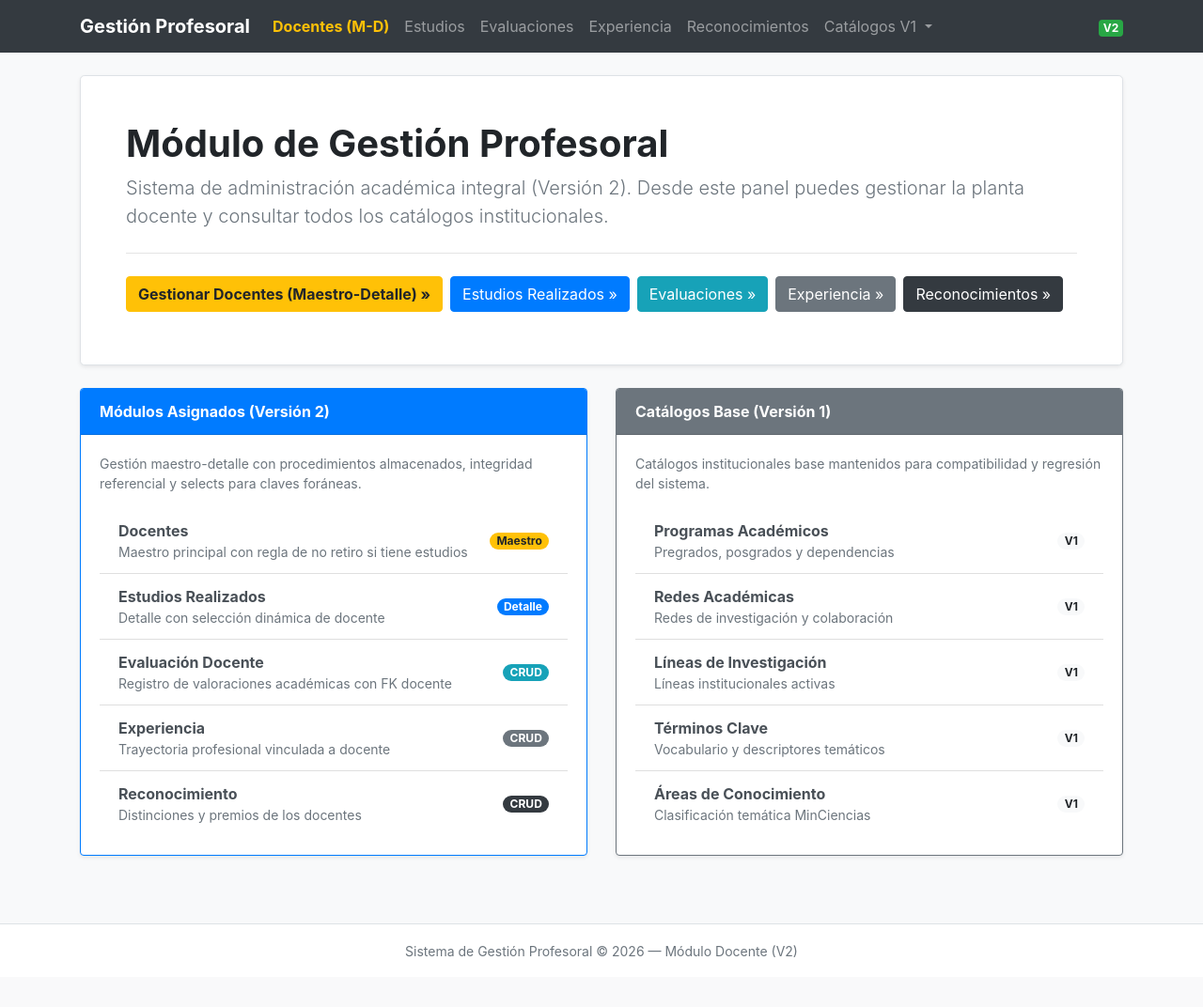
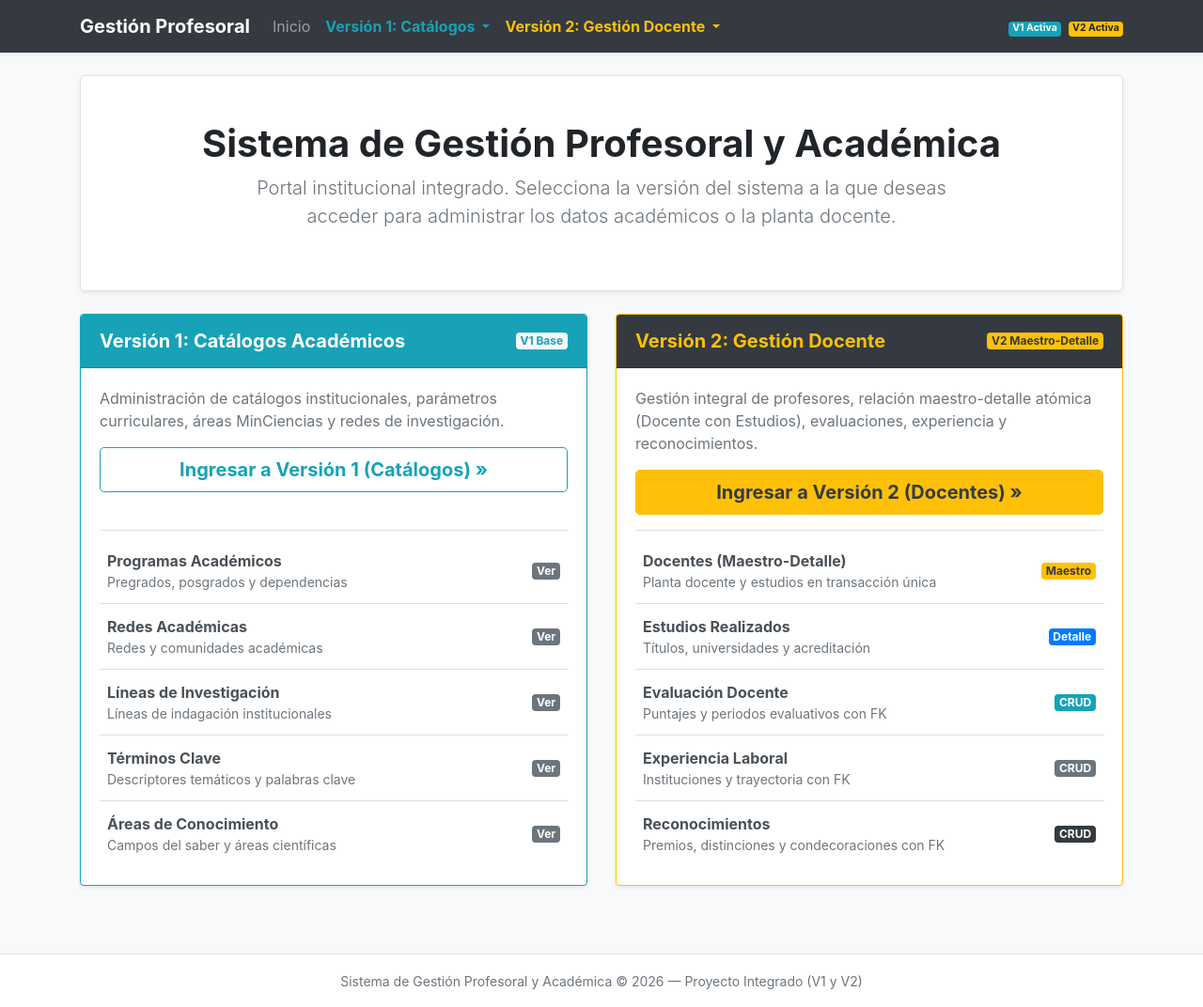
Before and after one commit to samuel06lopezg/gestion-profesoral-v1, a PHP site: page / in a window 1280 px wide. Shown: the whole page at 94% size. Before the commit the page ends 1019 px from the top, so only its background shows below. Run offline with PHP 8.4, Linux system fonts and the light colour scheme.

Commit message:
feat(front): redisenar portal de inicio y navbar con acceso equilibrado a v1 y v2

```diff
--- a/front_php/vistas/inicio.php
+++ b/front_php/vistas/inicio.php
@@ -1,119 +1,93 @@
-<div class="jumbotron bg-white border shadow-sm p-4 p-md-5 mb-4">
-    <h1 class="display-5 font-weight-bold">Módulo de Gestión Profesoral</h1>
-    <p class="lead text-muted">Sistema de administración académica integral (Versión 2). Desde este panel puedes gestionar la planta docente y consultar todos los catálogos institucionales.</p>
-    <hr class="my-4">
-    <div class="d-flex flex-wrap gap-2">
-        <a class="btn btn-warning font-weight-bold mr-2 mb-2" href="/docentes" role="button">
-            Gestionar Docentes (Maestro-Detalle) &raquo;
-        </a>
-        <a class="btn btn-primary mr-2 mb-2" href="/estudios" role="button">
-            Estudios Realizados &raquo;
-        </a>
-        <a class="btn btn-info text-white mr-2 mb-2" href="/evaluaciones" role="button">
-            Evaluaciones &raquo;
-        </a>
-        <a class="btn btn-secondary mr-2 mb-2" href="/experiencias" role="button">
-            Experiencia &raquo;
-        </a>
-        <a class="btn btn-dark mb-2" href="/reconocimientos" role="button">
-            Reconocimientos &raquo;
-        </a>
-    </div>
+<div class="jumbotron bg-white border shadow-sm p-4 p-md-5 mb-4 text-center">
+    <h1 class="display-5 font-weight-bold mb-2">Sistema de Gestión Profesoral y Académica</h1>
+    <p class="lead text-muted mx-auto" style="max-width: 800px;">
+        Portal institucional integrado. Selecciona la versión del sistema a la que deseas acceder para administrar los datos académicos o la planta docente.
+    </p>
 </div>
 
 <div class="row">
-    <!-- Bloque V2 -->
+    <!-- Opción 1: Versión 1 -->
     <div class="col-lg-6 mb-4">
-        <div class="card h-100 shadow-sm border-primary">
-            <div class="card-header bg-primary text-white font-weight-bold">
-                Módulos Asignados (Versión 2)
+        <div class="card h-100 shadow-sm border-info">
+            <div class="card-header bg-info text-white d-flex justify-content-between align-items-center py-3">
+                <h4 class="h5 mb-0 font-weight-bold">Versión 1: Catálogos Académicos</h4>
+                <span class="badge badge-light text-info font-weight-bold">V1 Base</span>
             </div>
-            <div class="card-body">
-                <p class="text-muted small">Gestión maestro-detalle con procedimientos almacenados, integridad referencial y selects para claves foráneas.</p>
-                <div class="list-group list-group-flush">
-                    <a href="/docentes" class="list-group-item list-group-item-action d-flex justify-content-between align-items-center">
-                        <div>
-                            <strong>Docentes</strong>
-                            <div class="small text-muted">Maestro principal con regla de no retiro si tiene estudios</div>
-                        </div>
-                        <span class="badge badge-warning badge-pill">Maestro</span>
+            <div class="card-body d-flex flex-column">
+                <p class="text-muted">
+                    Administración de catálogos institucionales, parámetros curriculares, áreas MinCiencias y redes de investigación.
+                </p>
+
+                <div class="mb-3">
+                    <a href="/programas" class="btn btn-outline-info btn-block btn-lg font-weight-bold">
+                        Ingresar a Versión 1 (Catálogos) &raquo;
                     </a>
-                    <a href="/estudios" class="list-group-item list-group-item-action d-flex justify-content-between align-items-center">
-                        <div>
-                            <strong>Estudios Realizados</strong>
-                            <div class="small text-muted">Detalle con selección dinámica de docente</div>
-                        </div>
-                        <span class="badge badge-primary badge-pill">Detalle</span>
+                </div>
+
+                <div class="list-group list-group-flush mt-auto border-top pt-2">
+                    <a href="/programas" class="list-group-item list-group-item-action d-flex justify-content-between align-items-center px-2">
+                        <span><strong>Programas Académicos</strong> <small class="text-muted d-block">Pregrados, posgrados y dependencias</small></span>
+                        <span class="badge badge-secondary">Ver</span>
                     </a>
-                    <a href="/evaluaciones" class="list-group-item list-group-item-action d-flex justify-content-between align-items-center">
-                        <div>
-                            <strong>Evaluación Docente</strong>
-                            <div class="small text-muted">Registro de valoraciones académicas con FK docente</div>
-                        </div>
-                        <span class="badge badge-info badge-pill">CRUD</span>
+                    <a href="/redes" class="list-group-item list-group-item-action d-flex justify-content-between align-items-center px-2">
+                        <span><strong>Redes Académicas</strong> <small class="text-muted d-block">Redes y comunidades académicas</small></span>
+                        <span class="badge badge-secondary">Ver</span>
                     </a>
-                    <a href="/experiencias" class="list-group-item list-group-item-action d-flex justify-content-between align-items-center">
-                        <div>
-                            <strong>Experiencia</strong>
-                            <div class="small text-muted">Trayectoria profesional vinculada a docente</div>
-                        </div>
-                        <span class="badge badge-secondary badge-pill">CRUD</span>
+                    <a href="/lineas" class="list-group-item list-group-item-action d-flex justify-content-between align-items-center px-2">
+                        <span><strong>Líneas de Investigación</strong> <small class="text-muted d-block">Líneas de indagación institucionales</small></span>
+                        <span class="badge badge-secondary">Ver</span>
                     </a>
-                    <a href="/reconocimientos" class="list-group-item list-group-item-action d-flex justify-content-between align-items-center">
-                        <div>
-                            <strong>Reconocimiento</strong>
-                            <div class="small text-muted">Distinciones y premios de los docentes</div>
-                        </div>
-                        <span class="badge badge-dark badge-pill">CRUD</span>
+                    <a href="/terminos" class="list-group-item list-group-item-action d-flex justify-content-between align-items-center px-2">
+                        <span><strong>Términos Clave</strong> <small class="text-muted d-block">Descriptores temáticos y palabras clave</small></span>
+                        <span class="badge badge-secondary">Ver</span>
+                    </a>
+                    <a href="/areas" class="list-group-item list-group-item-action d-flex justify-content-between align-items-center px-2">
+                        <span><strong>Áreas de Conocimiento</strong> <small class="text-muted d-block">Campos del saber y áreas científicas</small></span>
+                        <span class="badge badge-secondary">Ver</span>
                     </a>
                 </div>
             </div>
         </div>
     </div>
 
-    <!-- Bloque V1 -->
+    <!-- Opción 2: Versión 2 -->
     <div class="col-lg-6 mb-4">
-        <div class="card h-100 shadow-sm border-secondary">
-            <div class="card-header bg-secondary text-white font-weight-bold">
-                Catálogos Base (Versión 1)
+        <div class="card h-100 shadow-sm border-warning">
+            <div class="card-header bg-dark text-warning d-flex justify-content-between align-items-center py-3">
+                <h4 class="h5 mb-0 font-weight-bold">Versión 2: Gestión Docente</h4>
+                <span class="badge badge-warning text-dark font-weight-bold">V2 Maestro-Detalle</span>
             </div>
-            <div class="card-body">
-                <p class="text-muted small">Catálogos institucionales base mantenidos para compatibilidad y regresión del sistema.</p>
-                <div class="list-group list-group-flush">
-                    <a href="/programas" class="list-group-item list-group-item-action d-flex justify-content-between align-items-center">
-                        <div>
-                            <strong>Programas Académicos</strong>
-                            <div class="small text-muted">Pregrados, posgrados y dependencias</div>
-                        </div>
-                        <span class="badge badge-light badge-pill">V1</span>
+            <div class="card-body d-flex flex-column">
+                <p class="text-muted">
+                    Gestión integral de profesores, relación maestro-detalle atómica (Docente con Estudios), evaluaciones, experiencia y reconocimientos.
+                </p>
+
+                <div class="mb-3">
+                    <a href="/docentes" class="btn btn-warning btn-block btn-lg font-weight-bold text-dark">
+                        Ingresar a Versión 2 (Docentes) &raquo;
                     </a>
-                    <a href="/redes" class="list-group-item list-group-item-action d-flex justify-content-between align-items-center">
-                        <div>
-                            <strong>Redes Académicas</strong>
-                            <div class="small text-muted">Redes de investigación y colaboración</div>
-                        </div>
-                        <span class="badge badge-light badge-pill">V1</span>
+                </div>
+
+                <div class="list-group list-group-flush mt-auto border-top pt-2">
+                    <a href="/docentes" class="list-group-item list-group-item-action d-flex justify-content-between align-items-center px-2">
+                        <span><strong>Docentes (Maestro-Detalle)</strong> <small class="text-muted d-block">Planta docente y estudios en transacción única</small></span>
+                        <span class="badge badge-warning text-dark">Maestro</span>
                     </a>
-                    <a href="/lineas" class="list-group-item list-group-item-action d-flex justify-content-between align-items-center">
-                        <div>
-                            <strong>Líneas de Investigación</strong>
-                            <div class="small text-muted">Líneas institucionales activas</div>
-                        </div>
-                        <span class="badge badge-light badge-pill">V1</span>
+                    <a href="/estudios" class="list-group-item list-group-item-action d-flex justify-content-between align-items-center px-2">
+                        <span><strong>Estudios Realizados</strong> <small class="text-muted d-block">Títulos, universidades y acreditación</small></span>
+                        <span class="badge badge-primary">Detalle</span>
                     </a>
-                    <a href="/terminos" class="list-group-item list-group-item-action d-flex justify-content-between align-items-center">
-                        <div>
-                            <strong>Términos Clave</strong>
-                            <div class="small text-muted">Vocabulario y descriptores temáticos</div>
-                        </div>
-                        <span class="badge badge-light badge-pill">V1</span>
+                    <a href="/evaluaciones" class="list-group-item list-group-item-action d-flex justify-content-between align-items-center px-2">
+                        <span><strong>Evaluación Docente</strong> <small class="text-muted d-block">Puntajes y periodos evaluativos con FK</small></span>
+                        <span class="badge badge-info">CRUD</span>
                     </a>
-                    <a href="/areas" class="list-group-item list-group-item-action d-flex justify-content-between align-items-center">
-                        <div>
-                            <strong>Áreas de Conocimiento</strong>
-                            <div class="small text-muted">Clasificación temática MinCiencias</div>
-                        </div>
-                        <span class="badge badge-light badge-pill">V1</span>
+                    <a href="/experiencias" class="list-group-item list-group-item-action d-flex justify-content-between align-items-center px-2">
+                        <span><strong>Experiencia Laboral</strong> <small class="text-muted d-block">Instituciones y trayectoria con FK</small></span>
+                        <span class="badge badge-secondary">CRUD</span>
+                    </a>
+                    <a href="/reconocimientos" class="list-group-item list-group-item-action d-flex justify-content-between align-items-center px-2">
+                        <span><strong>Reconocimientos</strong> <small class="text-muted d-block">Premios, distinciones y condecoraciones con FK</small></span>
+                        <span class="badge badge-dark">CRUD</span>
                     </a>
                 </div>
             </div>
--- a/front_php/vistas/plantilla.php
+++ b/front_php/vistas/plantilla.php
@@ -7,45 +7,39 @@
     <!-- Carga del archivo CSS local según especificación (Artículo 2) -->
     <link rel="stylesheet" href="/publico/css/bootstrap.min.css">
     <style>
-        /* Mejor soporte visual para dropdowns sin bootstrap.js */
         .dropdown-menu.show {
             display: block;
+        }
+        .navbar-nav .nav-link {
+            padding-right: 0.9rem;
+            padding-left: 0.9rem;
         }
     </style>
 </head>
 <body class="bg-light d-flex flex-column min-vh-100">
 
-<nav class="navbar navbar-expand-lg navbar-dark bg-dark mb-4">
+<nav class="navbar navbar-expand-lg navbar-dark bg-dark mb-4 shadow-sm">
     <div class="container">
-        <a class="navbar-brand font-weight-bold" href="/">Gestión Profesoral</a>
+        <a class="navbar-brand font-weight-bold" href="/">
+            Gestión Profesoral
+        </a>
         <button class="navbar-toggler" type="button" id="navbarToggler" aria-label="Toggle navigation">
             <span class="navbar-toggler-icon"></span>
         </button>
+
         <div class="collapse navbar-collapse" id="navbarMenu">
             <ul class="navbar-nav mr-auto">
-                <!-- V2: Módulo Maestro-Detalle y Dependientes -->
                 <li class="nav-item">
-                    <a class="nav-link font-weight-bold text-warning" href="/docentes">Docentes (M-D)</a>
-                </li>
-                <li class="nav-item">
-                    <a class="nav-link" href="/estudios">Estudios</a>
-                </li>
-                <li class="nav-item">
-                    <a class="nav-link" href="/evaluaciones">Evaluaciones</a>
-                </li>
-                <li class="nav-item">
-                    <a class="nav-link" href="/experiencias">Experiencia</a>
-                </li>
-                <li class="nav-item">
-                    <a class="nav-link" href="/reconocimientos">Reconocimientos</a>
+                    <a class="nav-link" href="/">Inicio</a>
                 </li>
 
-                <!-- Separador / V1 -->
+                <!-- Versión 1: Catálogos -->
                 <li class="nav-item dropdown">
-                    <a class="nav-link dropdown-toggle" href="#" id="v1Dropdown" role="button" aria-haspopup="true" aria-expanded="false">
-                        Catálogos V1
+                    <a class="nav-link dropdown-toggle text-info font-weight-bold" href="#" id="v1Dropdown" role="button" aria-haspopup="true" aria-expanded="false">
+                        Versión 1: Catálogos
                     </a>
                     <div class="dropdown-menu" id="v1DropdownMenu" aria-labelledby="v1Dropdown">
+                        <h6 class="dropdown-header text-uppercase font-weight-bold text-muted">Parámetros Base</h6>
                         <a class="dropdown-item" href="/programas">Programas Académicos</a>
                         <a class="dropdown-item" href="/redes">Redes Académicas</a>
                         <a class="dropdown-item" href="/lineas">Líneas de Investigación</a>
@@ -53,10 +47,29 @@
                         <a class="dropdown-item" href="/areas">Áreas de Conocimiento</a>
                     </div>
                 </li>
+
+                <!-- Versión 2: Gestión Docente -->
+                <li class="nav-item dropdown">
+                    <a class="nav-link dropdown-toggle text-warning font-weight-bold" href="#" id="v2Dropdown" role="button" aria-haspopup="true" aria-expanded="false">
+                        Versión 2: Gestión Docente
+                    </a>
+                    <div class="dropdown-menu" id="v2DropdownMenu" aria-labelledby="v2Dropdown">
+                        <h6 class="dropdown-header text-uppercase font-weight-bold text-muted">Maestro - Detalle</h6>
+                        <a class="dropdown-item" href="/docentes"><strong>Docentes (Maestro-Detalle)</strong></a>
+                        <a class="dropdown-item" href="/estudios">Estudios Realizados</a>
+                        <div class="dropdown-divider"></div>
+                        <h6 class="dropdown-header text-uppercase font-weight-bold text-muted">Módulos con Clave Foránea</h6>
+                        <a class="dropdown-item" href="/evaluaciones">Evaluación Docente</a>
+                        <a class="dropdown-item" href="/experiencias">Experiencia</a>
+                        <a class="dropdown-item" href="/reconocimientos">Reconocimiento</a>
+                    </div>
+                </li>
             </ul>
-            <span class="navbar-text text-light">
-                <span class="badge badge-success">V2</span>
-            </span>
+
+            <div class="navbar-text text-light small d-none d-md-block">
+                <span class="badge badge-info mr-1">V1 Activa</span>
+                <span class="badge badge-warning">V2 Activa</span>
+            </div>
         </div>
     </div>
 </nav>
@@ -67,12 +80,12 @@
 
 <footer class="footer py-3 bg-white border-top text-center text-muted mt-auto">
     <div class="container">
-        <small>Sistema de Gestión Profesoral &copy; <?php echo date('Y'); ?> — Módulo Docente (V2)</small>
+        <small>Sistema de Gestión Profesoral y Académica &copy; <?php echo date('Y'); ?> — Proyecto Integrado (V1 y V2)</small>
     </div>
 </footer>
 
 <script>
-// Manejo nativo de desplegables sin dependencias externas (Bootstrap JS / jQuery)
+// Manejo nativo de desplegables sin dependencias externas
 document.addEventListener('DOMContentLoaded', function() {
     var dropdowns = document.querySelectorAll('.dropdown-toggle');
     dropdowns.forEach(function(btn) {
```
